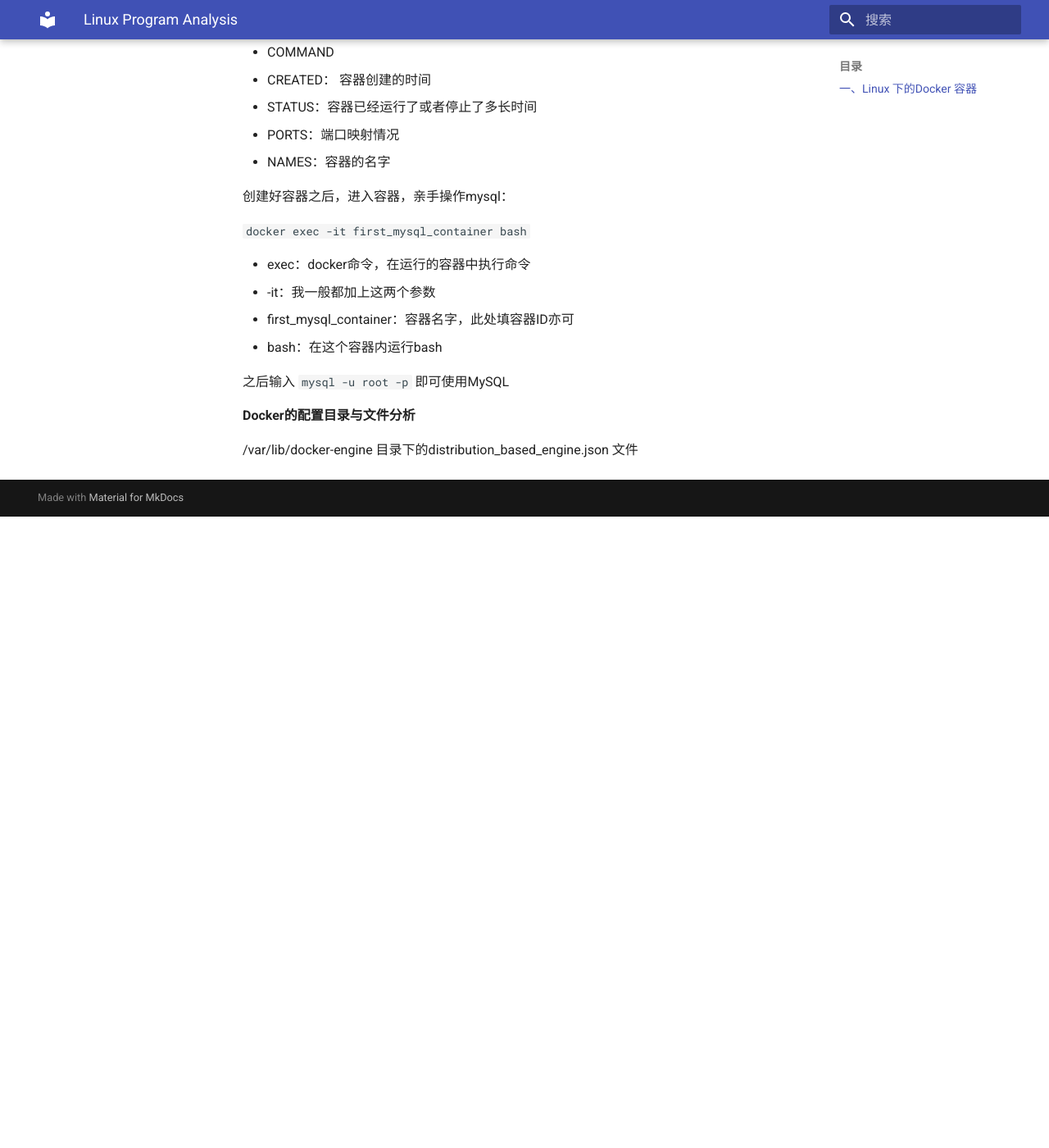
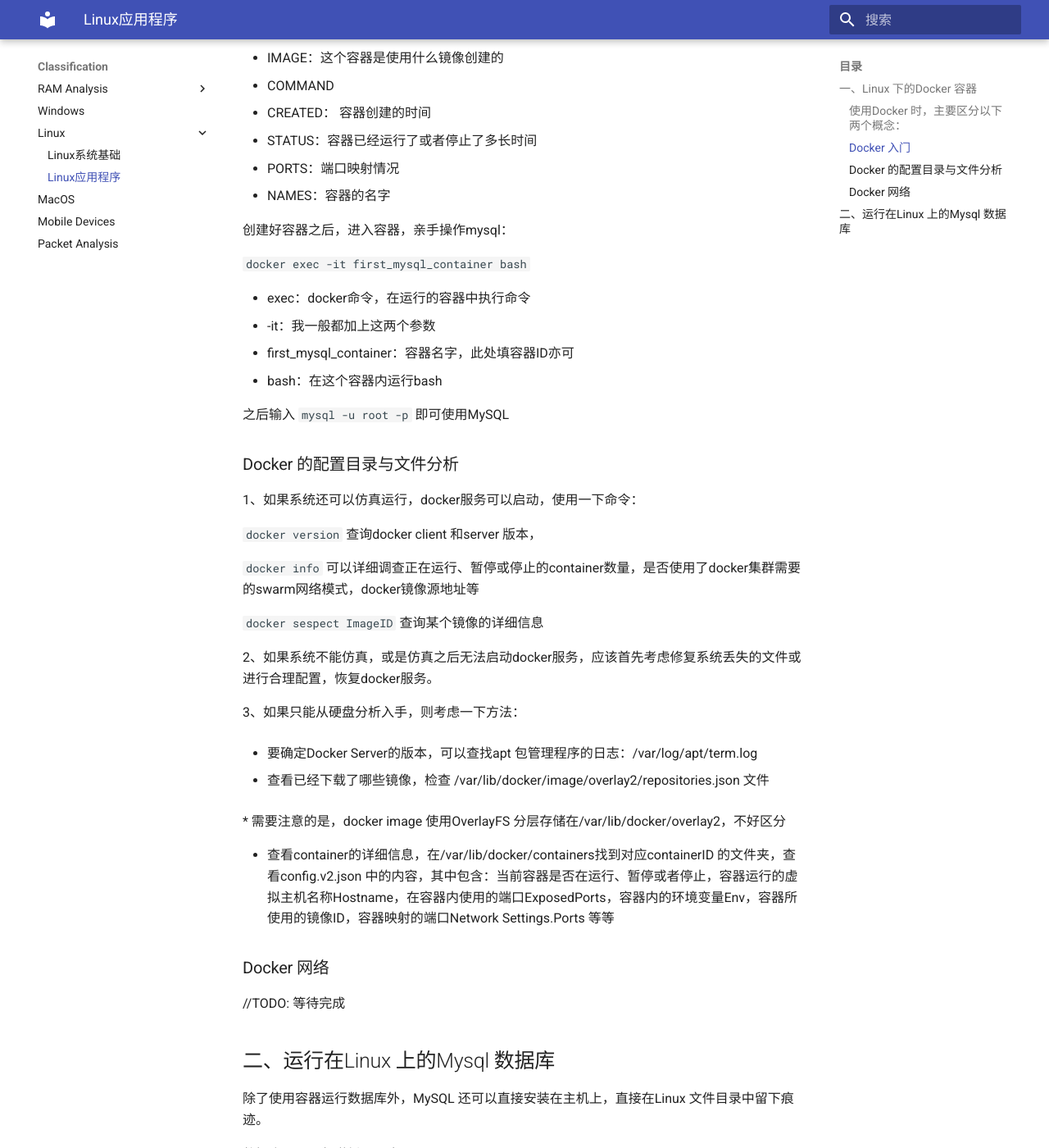
Before and after one commit to XDforensics-wiki/XDforensics-wiki, an MkDocs documentation site: the page built from docs/linux2.md, in a window 1280 px wide and 1400 px high, scrolled down 1413 px. Shown: the whole window at 82% size. Built offline with MkDocs 1.6.1 and Material for MkDocs 9.7.7, drawn with Linux system fonts in a browser that asks for light colours; before the commit the page ends 2043 px from its top, so only the background shows below that; some of the changed text lies outside the part shown.

Commit message:
Add more contents
修改了目录，在linux1 和linux2 中添加了新内容

```diff
--- a/docs/linux2.md
+++ b/docs/linux2.md
@@ -4,7 +4,7 @@
 
 我们可以把Docker 当作多功能沙盒，可以将需要的软件放在一个容器内运行，而不干扰容器外的系统。例如，在两个个容器内分别运行nginx服务器，容器一对外开放端口10801，容器二对外开放端口10802，这样，在同一台主机内，两个web服务器就可以同时互不干扰地运行。
 
-**使用Docker时，主要区分以下两个概念：**
+### 使用Docker 时，主要区分以下两个概念：
 
 1、Docker镜像 image
 
@@ -14,7 +14,7 @@
 
 使用image来新建一个container
 
-**Docker入门**
+### Docker 入门
 
 例如：
 
@@ -73,6 +73,76 @@
 
 
 
-**Docker的配置目录与文件分析**
+### Docker 的配置目录与文件分析
 
-/var/lib/docker-engine 目录下的distribution_based_engine.json 文件
+1、如果系统还可以仿真运行，docker服务可以启动，使用一下命令：
+
+`docker version` 查询docker client 和server 版本，
+
+`docker info` 可以详细调查正在运行、暂停或停止的container数量，是否使用了docker集群需要的swarm网络模式，docker镜像源地址等
+
+`docker sespect ImageID` 查询某个镜像的详细信息
+
+
+
+2、如果系统不能仿真，或是仿真之后无法启动docker服务，应该首先考虑修复系统丢失的文件或进行合理配置，恢复docker服务。
+
+3、如果只能从硬盘分析入手，则考虑一下方法：
+
+- 要确定Docker Server的版本，可以查找apt 包管理程序的日志：/var/log/apt/term.log
+
+- 查看已经下载了哪些镜像，检查 /var/lib/docker/image/overlay2/repositories.json 文件
+
+\* 需要注意的是，docker image 使用OverlayFS 分层存储在/var/lib/docker/overlay2，不好区分
+
+- 查看container的详细信息，在/var/lib/docker/containers找到对应containerID 的文件夹，查看config.v2.json 中的内容，其中包含：当前容器是否在运行、暂停或者停止，容器运行的虚拟主机名称Hostname，在容器内使用的端口ExposedPorts，容器内的环境变量Env，容器所使用的镜像ID，容器映射的端口Network Settings.Ports 等等
+
+
+
+### Docker 网络
+
+
+
+//TODO: 等待完成
+
+
+
+## 二、运行在Linux 上的Mysql 数据库
+
+除了使用容器运行数据库外，MySQL 还可以直接安装在主机上，直接在Linux 文件目录中留下痕迹。
+
+数据库取证一般遵循以下步骤：
+
+1、系统镜像可以仿真，并且能够直接使用MySQL 进行交互的，考虑去除root 用户密码，使用SQL语句检查整个数据库的内容
+
+2、系统无法仿真的，或者仿真之后无法运行MySQL 的，考虑在不损坏或者已备份MySQL相关目录的前提下，修复运行环境，运行MySQL
+
+3、系统无法仿真或者MySQL 文件目录不完整，单独排查MySQL 配置和数据目录中的文件
+
+
+
+- 确定MySQL 数据文件的存放路径： 搜索ibdata1 文件：
+
+  `find / -name ibdata1`
+
+- 确定MySQL 版本：用16进制编辑器打开任意一个.frm 文件，检查0x34 和0x33 的位置，例如0x34 为0xC6，0x33 为0x29 ，则MySQL 版本为0xC629，及5.07.29
+
+- 复制整个MySQL 数据目录，删除ib_logfile 文件，转移到新安装的MySQL 环境中，检索其中的数据
+
+- 跳过root 密码：在 /etc/mysql/mysql.conf.d/mysqld.cnf 文件中[mysqld] 下添加 `skip-grant-tables`
+
+- 重启MySQL 服务，使用root 登录
+
+
+
+
+
+参考：
+
+1、https://www.jianshu.com/p/806485990aea Docker文件目录 - 简书
+
+2、https://hub.docker.com/_/mysql mysql - Docker Hub
+
+3、李鹏超, 周凯. 基于Docker容器的电子数据取证方法[J]. 吉林大学学报(理学版), 2019, 57(06): 1485-1490.
+
+4、http://www.xlysoft.net/detail/7-314-1194.html 效率源科技 如何对有访问密码的MySQL数据库进行取证
--- a/mkdocs.yml
+++ b/mkdocs.yml
@@ -9,11 +9,12 @@
         - Preparation : preparation.md
     - Classification :
         - RAM Analysis :
-            -内存取证原理学习及Volatility - 篇一 : ram.md
-            -内存取证原理学习及Volatility - 篇二 : ram2.md
+            - 内存取证原理学习及Volatility - 篇一 : ram.md
+            - 内存取证原理学习及Volatility - 篇二 : ram2.md
         - Windows: win.md
         - Linux :
-            -Linux系统基础 : Linux1.md
+            - Linux系统基础 : linux1.md
+            - Linux应用程序 : linux2.md
         - MacOS : mac.md
         - Mobile Devices : mobile.md
         - Packet Analysis : pac.md
```
Also changed, not shown: docs/Linux1.md (+46 -6 lines).
